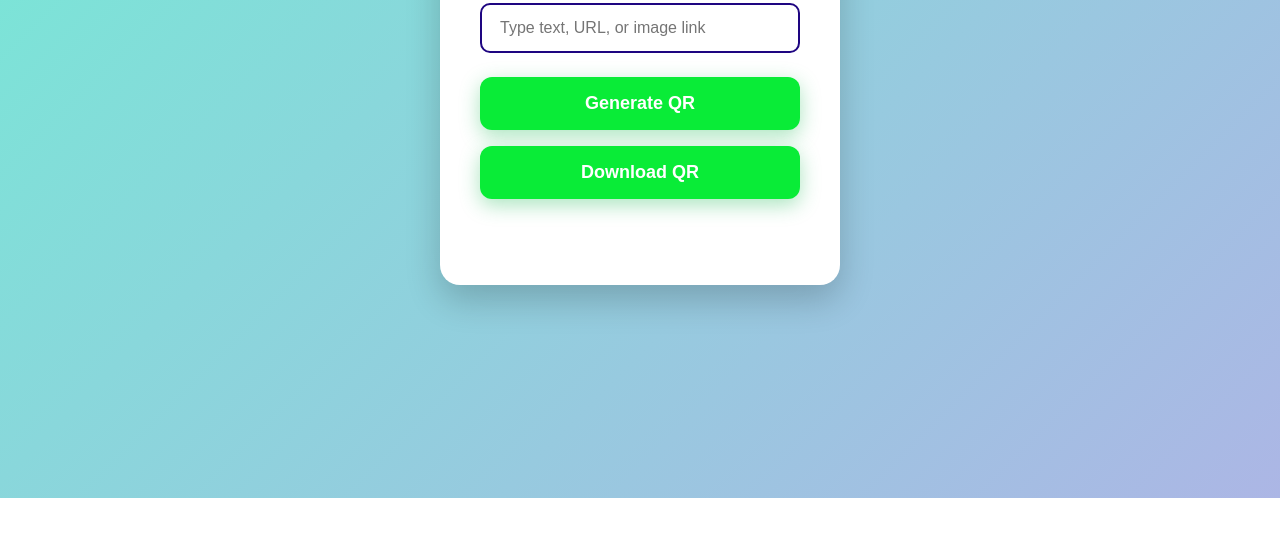
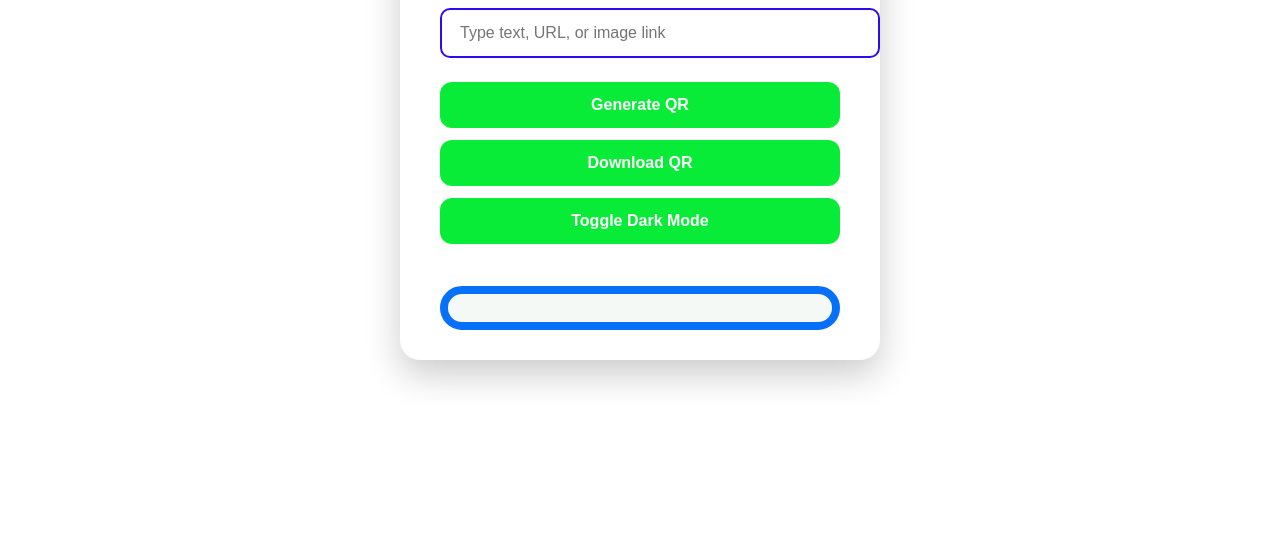
Before and after one commit to Cs7dev/QRCode, a plain HTML site: page index.html in a window 1280 px wide. Shown: the part 302-856 px from the top of the page. Before the commit the page ends 800 px from the top, so only its background shows below. Drawn offline with Linux system fonts and the light colour scheme.

Commit message:
edited features

```diff
--- a/index.html
+++ b/index.html
@@ -2,7 +2,9 @@
 <html lang="en">
 <head>
   <meta charset="UTF-8" />
+  <meta name="viewport" content="width=device-width, initial-scale=1.0" />
   <title>QR Code Creator</title>
+  <link rel="manifest" href="manifest.json" />
   <link rel="stylesheet" href="style.css" />
   <script src="https://unpkg.com/qr-code-styling@1.5.0/lib/qr-code-styling.js"></script>
 </head>
@@ -10,10 +12,13 @@
   <div class="container">
     <h2>QR Code Creator</h2>
 
-    <input id="qrInput" type="text" placeholder="Type text, URL, or image link" />
+    <input id="qrInput" type="text" placeholder="Type text, URL, or image link" oninput="livePreview()" />
 
-    <button onclick="generateQR()">Generate QR</button>
-    <button onclick="downloadQR()">Download QR</button>
+    <div class="controls">
+      <button onclick="generateQR()">Generate QR</button>
+      <button onclick="downloadQR()">Download QR</button>
+      <button onclick="toggleDarkMode()">Toggle Dark Mode</button>
+    </div>
 
     <div id="qrCanvas"></div>
   </div>
--- a/script.js
+++ b/script.js
@@ -1,11 +1,16 @@
 let qrCodeInstance = null;
+
+function isValidInput(input) {
+  const urlPattern = /^(https?:\/\/)?([\w\-]+\.)+[\w\-]+(\/[\w\-]*)*$/;
+  return input.length > 0 && (urlPattern.test(input) || input.length >= 3);
+}
 
 function generateQR() {
   const inputValue = document.getElementById("qrInput").value.trim();
   const canvasContainer = document.getElementById("qrCanvas");
 
-  if (!inputValue) {
-    canvasContainer.innerHTML = "Please enter valid text, URL, or image link!";
+  if (!isValidInput(inputValue)) {
+    canvasContainer.innerHTML = "⚠️ Enter a valid URL or text (min 3 characters)";
     return;
   }
 
@@ -37,11 +42,25 @@ function generateQR() {
   qrCodeInstance.append(canvasContainer);
 }
 
+function livePreview() {
+  const inputValue = document.getElementById("qrInput").value.trim();
+  if (isValidInput(inputValue)) {
+    generateQR();
+  }
+}
+
 function downloadQR() {
   if (!qrCodeInstance) {
-    alert("Please generate a QR code first.");
+    alert("⚠️ Generate a QR code before downloading.");
     return;
   }
-
   qrCodeInstance.download({ name: "my-qr-code", extension: "png" });
 }
+
+function toggleDarkMode() {
+  document.body.classList.toggle("dark");
+}
+
+if ('serviceWorker' in navigator) {
+  navigator.serviceWorker.register('service-worker.js');
+}
--- a/style.css
+++ b/style.css
@@ -1,93 +1,102 @@
-/* Reset some defaults */
-* {
-  box-sizing: border-box;
-  margin: 0;
-  padding: 0;
+:root {
+  --bg: #ffffff;
+  --text: #333333;
+  --accent: #2d0bf1;
+  --button: #09ec37;
+  --button-hover: #13a148;
+  --canvas-bg: #f5f9f6;
+  --canvas-border: #0770f9;
+}
+
+body.dark {
+  --bg: #121212;
+  --text: #f0f0f0;
+  --accent: #00bfff;
+  --button: #1f9c4d;
+  --button-hover: #2ddc6f;
+  --canvas-bg: #1e1e1e;
+  --canvas-border: #00bfff;
 }
 
 body {
+  background: var(--bg);
+  color: var(--text);
   font-family: 'Segoe UI', Tahoma, Geneva, Verdana, sans-serif;
-  background: linear-gradient(135deg, #74ebd5 0%, #ACB6E5 100%);
   min-height: 100vh;
   display: flex;
   align-items: center;
   justify-content: center;
   padding: 20px;
-  color: #333;
+  transition: background 0.3s ease, color 0.3s ease;
 }
 
 .container {
-  background: #fff;
+  background: var(--bg);
   width: 400px;
-  padding: 30px 40px 40px 40px;
+  padding: 30px 40px;
   border-radius: 20px;
   box-shadow: 0 15px 35px rgba(0,0,0,0.2);
   text-align: center;
+  animation: slideUp 0.8s ease-out;
 }
 
 h2 {
-  font-weight: 700;
+  color: var(--accent);
+  font-size: 28px;
   margin-bottom: 24px;
-  color: #2d0bf1;
-  letter-spacing: 1.1px;
-  font-size: 28px;
 }
 
 input[type="text"] {
   width: 100%;
   padding: 14px 18px;
   margin-bottom: 24px;
-  border: 2px solid #1e0581;
+  border: 2px solid var(--accent);
   border-radius: 10px;
   font-size: 16px;
-  outline-color: #662bbe;
-  transition: 0.3s border-color ease;
-}
-
-input[type="text"]:focus {
-  border-color: #4104f8;
+  background: var(--bg);
+  color: var(--text);
 }
 
 button {
-  background-color: #09ec37;
+  background-color: var(--button);
   color: white;
-  padding: 16px 0;
+  padding: 14px 0;
   font-weight: 700;
-  font-size: 18px;
+  font-size: 16px;
   border: none;
   border-radius: 12px;
   cursor: pointer;
   width: 100%;
-  box-shadow: 0 6px 20px rgba(43, 190, 96, 0.4);
-  transition: background-color 0.3s ease;
-  margin-bottom: 16px;
+  margin-bottom: 12px;
+  transition: all 0.3s ease;
 }
 
 button:hover {
-  background-color: #13a148;
+  background-color: var(--button-hover);
+  transform: scale(1.05);
 }
 
-/* QR canvas styles */
 #qrCanvas {
   margin-top: 30px;
   display: flex;
   justify-content: center;
+  border: 8px solid var(--canvas-border);
+  border-radius: 24px;
+  padding: 14px;
+  background: var(--canvas-bg);
+  animation: fadeInQR 0.6s ease forwards;
 }
 
-#qrCanvas:empty {
-  border: none;
-  padding: 0;
-  background: transparent;
+@keyframes slideUp {
+  from { opacity: 0; transform: translateY(30px); }
+  to { opacity: 1; transform: translateY(0); }
 }
 
-#qrCanvas:not(:empty) {
-  border: 8px solid #0770f9;
-  border-radius: 24px;
-  padding: 14px;
-  background: #f5f9f6;
+@keyframes fadeInQR {
+  from { opacity: 0; transform: scale(0.9); }
+  to { opacity: 1; transform: scale(1); }
 }
 
-/* Responsive */
 @media(max-width: 450px) {
   .container {
     width: 100%;
```
Also changed, not shown: service-worker.js (added, +21 -0 lines), manifest.json (added).
